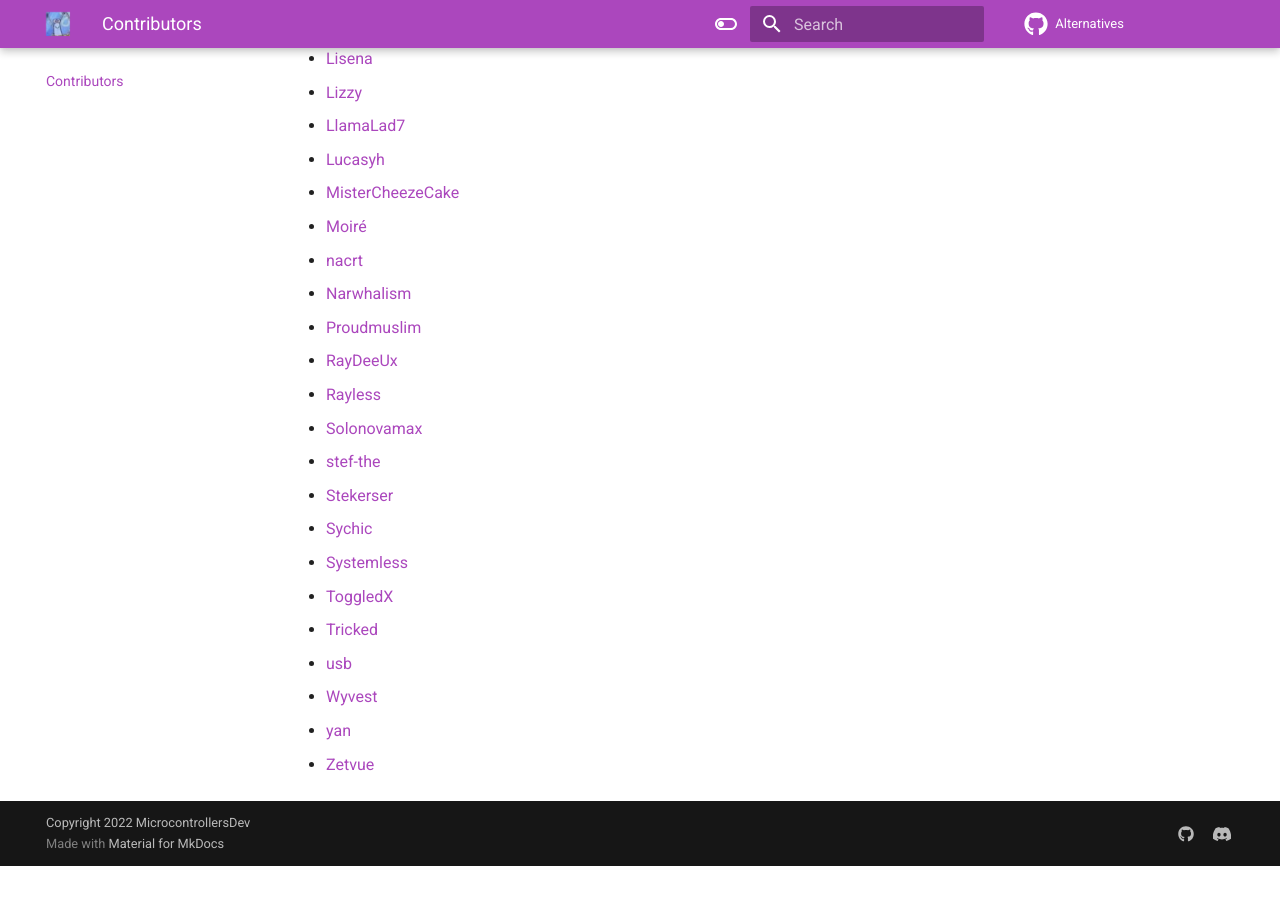
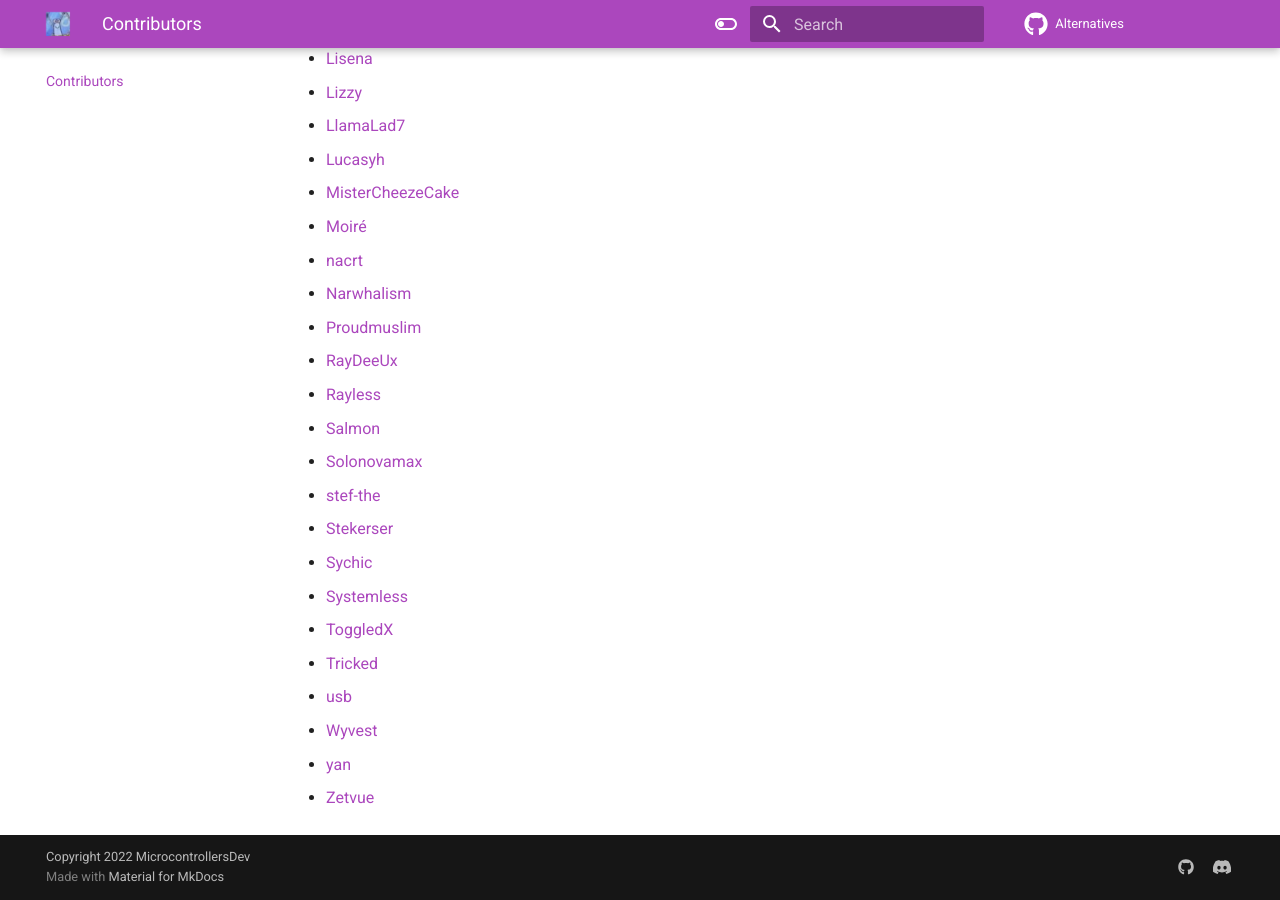
Before and after one commit to MicrocontrollersDev/Alternatives, an MkDocs documentation site: the page built from docs/contributors.md, in a window 1280 px wide and 900 px high, scrolled down 887 px. Built offline with MkDocs 1.6.1 and Material for MkDocs 9.7.7, drawn with Linux system fonts in a browser that asks for light colours; comment, search, counter and statistics services are not loaded; before the commit the page ends 1753 px from its top, so only the background shows below that.

Commit message:
salmon contrib

```diff
--- a/docs/contributors.md
+++ b/docs/contributors.md
@@ -32,6 +32,7 @@
 - [Proudmuslim](https://github.com/proudmuslim-dev)
 - [RayDeeUx](https://github.com/RayDeeUx)
 - [Rayless](https://github.com/UnderscoreRayless)
+- [Salmon](https://github.com/Scherso)
 - [Solonovamax](https://github.com/solonovamax)
 - [stef-the](https://github.com/stef-the)
 - [Stekerser](https://github.com/Stekerser)
```
